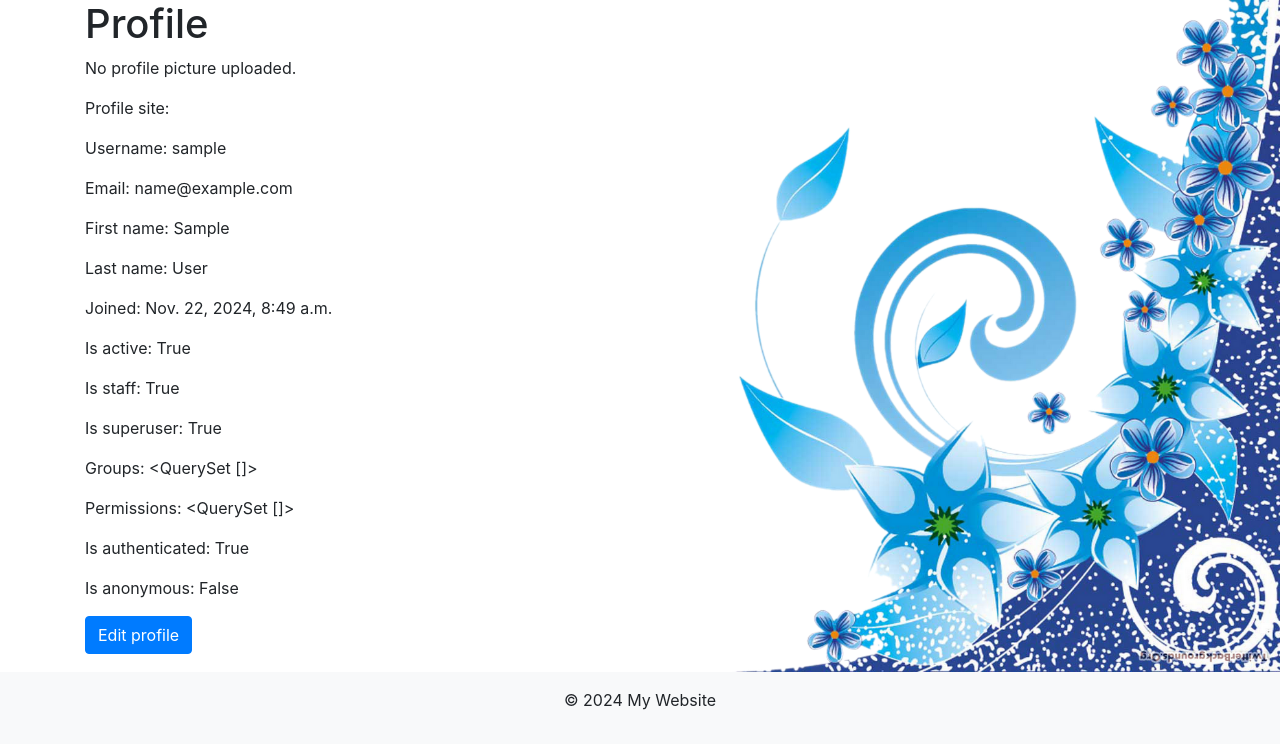
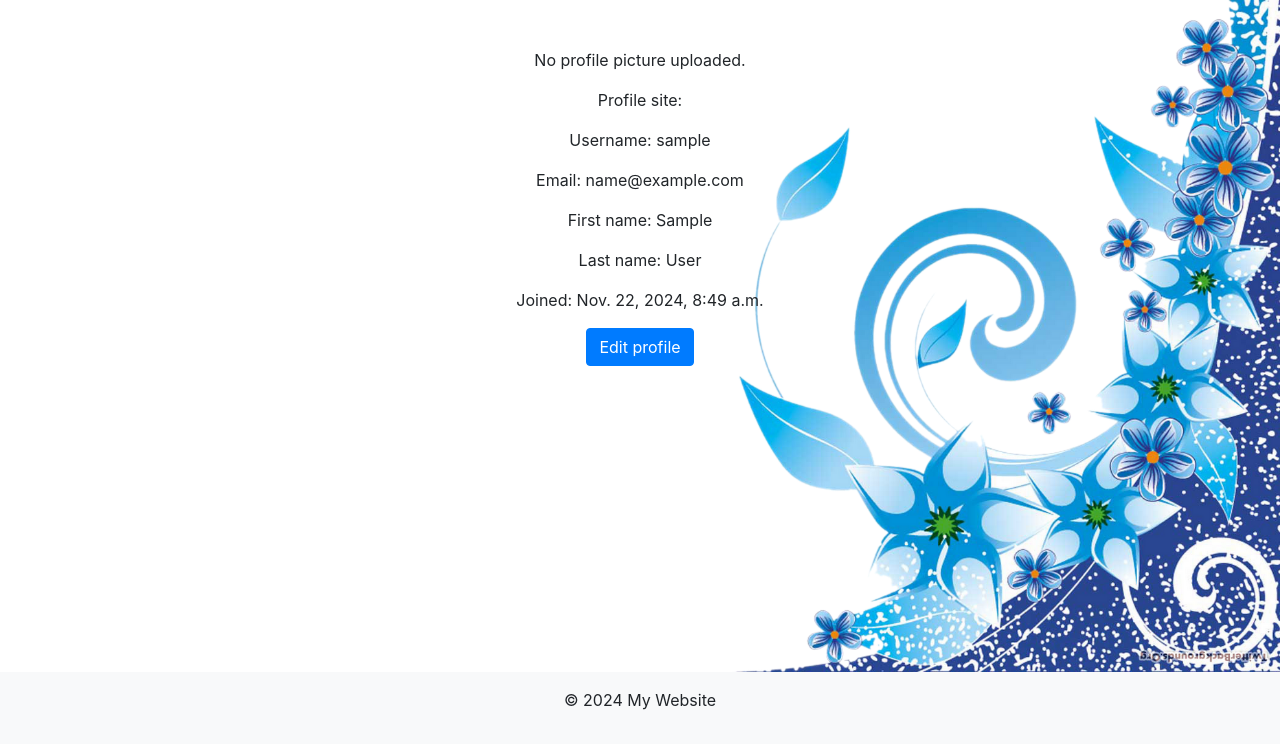
Before and after one commit to Da-Ronja/All_im_one, a Django app: page /profile/ in a window 1280 px wide. Shown: the part 56-800 px from the top of the page. Run offline with Django 5.2, Linux system fonts and the light colour scheme; the visitor is signed in with stand-in values (Sample User, id 1).

Commit message:
updated style on login adn profile page

```diff
--- a/templates/users/profile.html
+++ b/templates/users/profile.html
@@ -6,7 +6,9 @@
 {% block content %}
 
 <div>
-    <h1>Profile</h1>
+    <div class="container my-5">
+        <div class="row justify-content-center">
+            <div class="col-md-6 text-center">
                 {% if user.userprofileinfo.profile_pic %}
                 <img src="{{ user.userprofileinfo.profile_pic.url }}" alt="Profile picture" style="max-width: 200px;">
                 {% else %}
@@ -19,16 +21,11 @@
                 <p>First name: {{ user.first_name }}</p>
                 <p>Last name: {{ user.last_name }}</p>
                 <p>Joined: {{ user.date_joined }}</p>
-    <p>Is active: {{ user.is_active }}</p>
-    <p>Is staff: {{ user.is_staff }}</p>
-    <p>Is superuser: {{ user.is_superuser }}</p>
-    <p>Groups: {{ user.groups.all }}</p>
-    <p>Permissions: {{ user.user_permissions.all }}</p>
-    <p>Is authenticated: {{ user.is_authenticated }}</p>
-    <p>Is anonymous: {{ user.is_anonymous }}</p>
-
 
                 <a href="{% url 'users:edit_profile' %}" class="btn btn-primary">Edit profile</a>
+        </div>
+    </div>
+</div>
 
 
 
```
Also changed, not shown: templates/users/login_logout.html (+3 -6 lines). Lines whose indentation alone changed are shown as unchanged.
